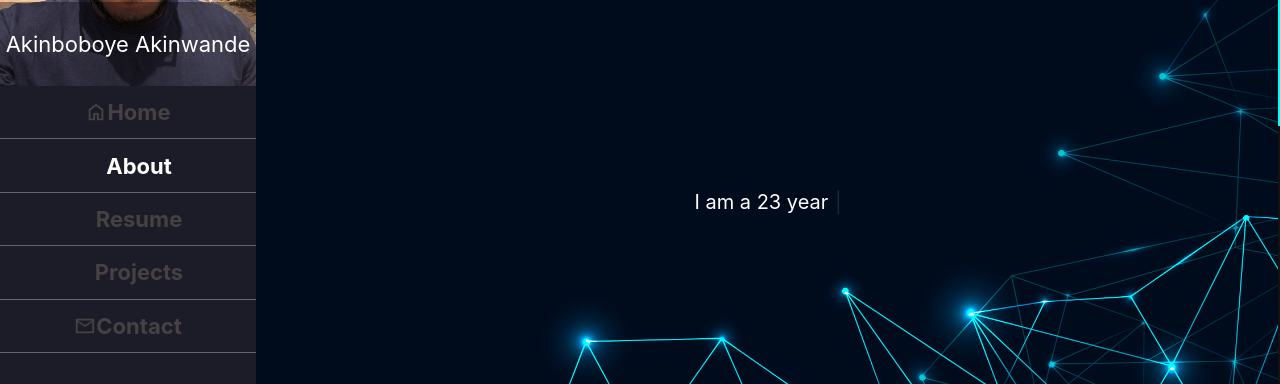
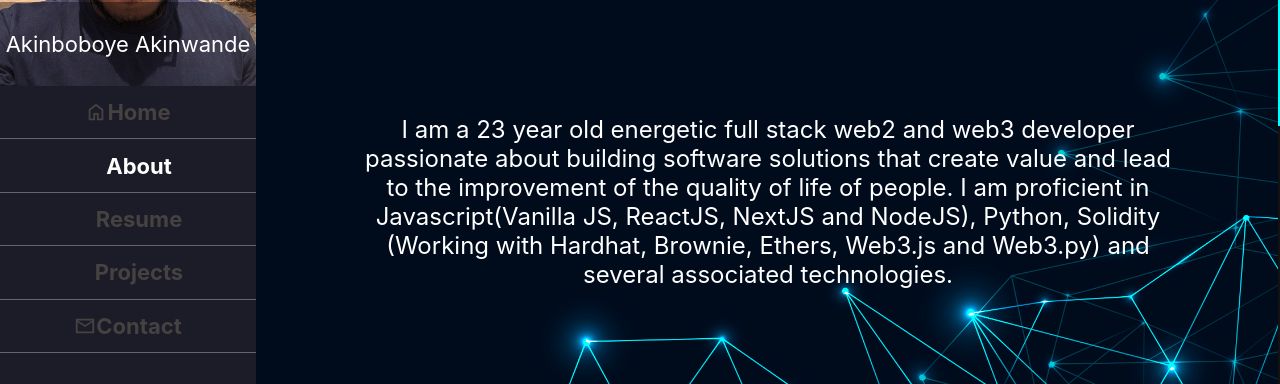
Before and after one commit to Boboye-Ak/Boboye-portfolio-nextjs, a Next.js app: page / in a window 1280 px wide. Both pictures are taken after a click on the element "About". Shown: the part 194-578 px from the top of the page. Built offline with nearby package versions, Linux system fonts and the light colour scheme; some icons are missing.

Commit message:
added framer motion animation to the home and about pages

```diff
--- a/components/Sections/AboutSection.js
+++ b/components/Sections/AboutSection.js
@@ -1,6 +1,7 @@
 import { Icon } from "@iconify/react"
-import { useState } from "react"
+import { useEffect, useState } from "react"
 import Typewriter from "typewriter-effect"
+import { motion } from "framer-motion"
 
 const aboutText =
     "I am a 23 year old energetic full stack web2 and web3 developer passionate about building software solutions that create value and lead to the improvement of the quality of life of people. I am proficient in Javascript(Vanilla JS, ReactJS, NextJS and NodeJS), Python, Solidity (Working with Hardhat, Brownie, Ethers, Web3.js and Web3.py) and several associated technologies."
@@ -8,20 +9,17 @@ const aboutText =
 const AboutSection = ({ activePage, setActivePage, previousPage }) => {
     const [showArrow, setShowArrow] = useState(true)
     const [hasBeenViewed, setHasBeenViewed] = useState(false)
-
-    const handleTypewriter = (typewriter) => {
-        typewriter
-            .callFunction(() => {
-                setHasBeenViewed(true)
-            })
-            .typeString(aboutText)
-
-            .start()
-    }
+    useEffect(() => {
+        if (!hasBeenViewed && activePage == "about") {
+            setHasBeenViewed(true)
+        }
+    }, [activePage])
     return (
-        <div className={`section about ${activePage != "about" && "hidden"} ${
-            previousPage == "about" && "previous"
-        }`}>
+        <div
+            className={`section about ${activePage != "about" && "hidden"} ${
+                previousPage == "about" && "previous"
+            }`}
+        >
             <div className="upper-third">
                 {" "}
                 <div
@@ -34,11 +32,15 @@ const AboutSection = ({ activePage, setActivePage, previousPage }) => {
                 </div>
             </div>
             <div className="middle-third">
-                <p>
-                    {(activePage == "about" || hasBeenViewed) && (
-                        <Typewriter onInit={handleTypewriter} />
-                    )}
-                </p>
+                {(activePage == "about" || hasBeenViewed) && (
+                    <motion.p
+                        initial={{ fontSize: "1em", rotateZ: 180 }}
+                        animate={{ fontSize: "1.2em", rotateZ: 0 }}
+                        transition={{ type: "spring", delay: 0.5, duration: 0.5 }}
+                    >
+                        {aboutText}
+                    </motion.p>
+                )}
             </div>
             <div className="lower-third">
                 {" "}
--- a/components/Sections/HomeSection.js
+++ b/components/Sections/HomeSection.js
@@ -1,18 +1,10 @@
 import { Icon } from "@iconify/react"
 import { useState } from "react"
 import Typewriter from "typewriter-effect"
+import { motion } from "framer-motion"
 
 const HomeSection = ({ activePage, setActivePage, previousPage }) => {
-    const [showArrow, setShowArrow] = useState(false)
-    const handleTypewriter = (typewriter) => {
-        typewriter
-            .pauseFor(500)
-            .typeString("I am a FullStack Web2/Web3 Developer")
-            .callFunction(() => {
-                setShowArrow(true)
-            })
-            .start()
-    }
+    const [showArrow, setShowArrow] = useState(true)
 
     return (
         <div
@@ -21,22 +13,35 @@ const HomeSection = ({ activePage, setActivePage, previousPage }) => {
             }`}
         >
             <div className="upper-half">
-                <div className="name">
+                <motion.div
+                    className="name"
+                    initial={{ opacity: 0 }}
+                    animate={{ opacity: 1 }}
+                    transition={{ delay: 0.2, duration: 0.5 }}
+                >
                     Hi, I&apos;m <span>Boboye Akinwande</span>
-                </div>
-                <div className="title">
-                    <Typewriter onInit={handleTypewriter} />
-                </div>
+                </motion.div>
+                <motion.div
+                    className="title"
+                    initial={{ x: "-100vw" }}
+                    animate={{ x: 0 }}
+                    transition={{ delay: 0.7,  type: "spring", stiffness: 120 }}
+                >
+                    I am a FullStack Web2/Web3 Developer
+                </motion.div>
             </div>
             <div className="bottom-half">
-                <div
+                <motion.div
+                    initial={{ opacity: 0 }}
+                    animate={{ opacity: 1 }}
+                    transition={{ delay: 2.0, type: "tween", duration: 0.4 }}
                     className={`arrow down ${!showArrow && "hidden"}`}
                     onClick={() => {
                         setActivePage("about")
                     }}
                 >
                     <Icon icon="ic:outline-arrow-circle-down" />
-                </div>
+                </motion.div>
             </div>
         </div>
     )
--- a/components/Sections/ResumeSection.js
+++ b/components/Sections/ResumeSection.js
@@ -1,5 +1,6 @@
 import { Icon } from "@iconify/react"
 import { useState } from "react"
+import { motion } from "framer-motion"
 
 const resumePagesImages = [
     "resume pages/Akinboboye Akinwande Resume_01.jpg",
@@ -10,6 +11,7 @@ const resumePagesImages = [
 const ResumeSection = ({ activePage, setActivePage, previousPage: previousSection }) => {
     const [showArrow, setShowArrow] = useState(true)
     const [resumePageIndex, setResumePageIndex] = useState(0)
+    const [hasBeenViewed, setHasBeenViewed] = useState(false)
 
     const nextPage = () => {
         setResumePageIndex((currentPageIndex) => {
@@ -47,7 +49,7 @@ const ResumeSection = ({ activePage, setActivePage, previousPage: previousSectio
                 </div>
             </div>
             <div className="middle-third">
-                <div className="resume-page">
+                {(activePage=="resume"||hasBeenViewed)&&<div className="resume-page">
                     <a
                         className="download-resume"
                         href="Akinboboye Akinwande Resume.pdf"
@@ -84,7 +86,7 @@ const ResumeSection = ({ activePage, setActivePage, previousPage: previousSectio
                     >
                         <Icon icon="material-symbols:navigate-next" />
                     </div>
-                </div>
+                </div>}
             </div>
             <div className="lower-third">
                 {" "}
--- a/package.json
+++ b/package.json
@@ -13,6 +13,7 @@
     "@next/font": "13.1.2",
     "eslint": "8.31.0",
     "eslint-config-next": "13.1.2",
+    "framer-motion": "^8.5.4",
     "next": "13.1.2",
     "react": "18.2.0",
     "react-dom": "18.2.0",
```
Also changed, not shown: 1 other file (tests, documents, lock files or other folders).
